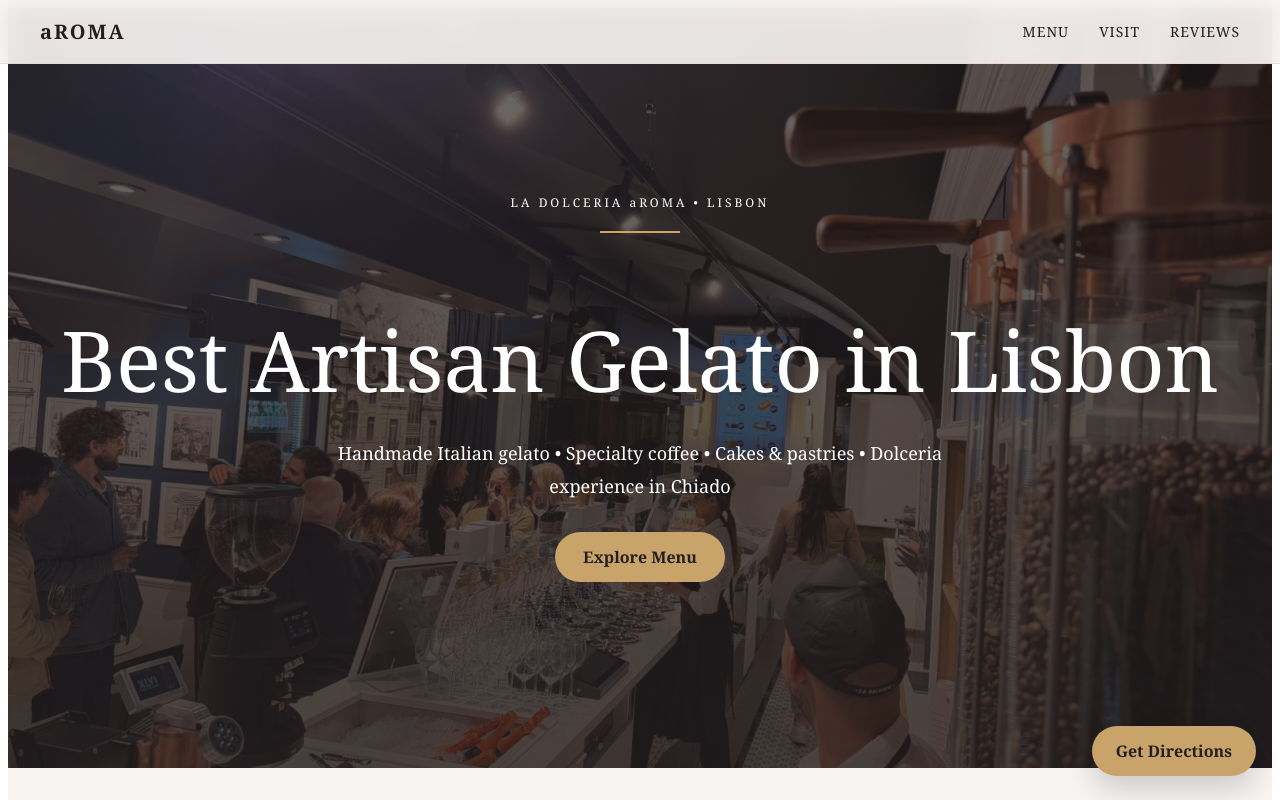
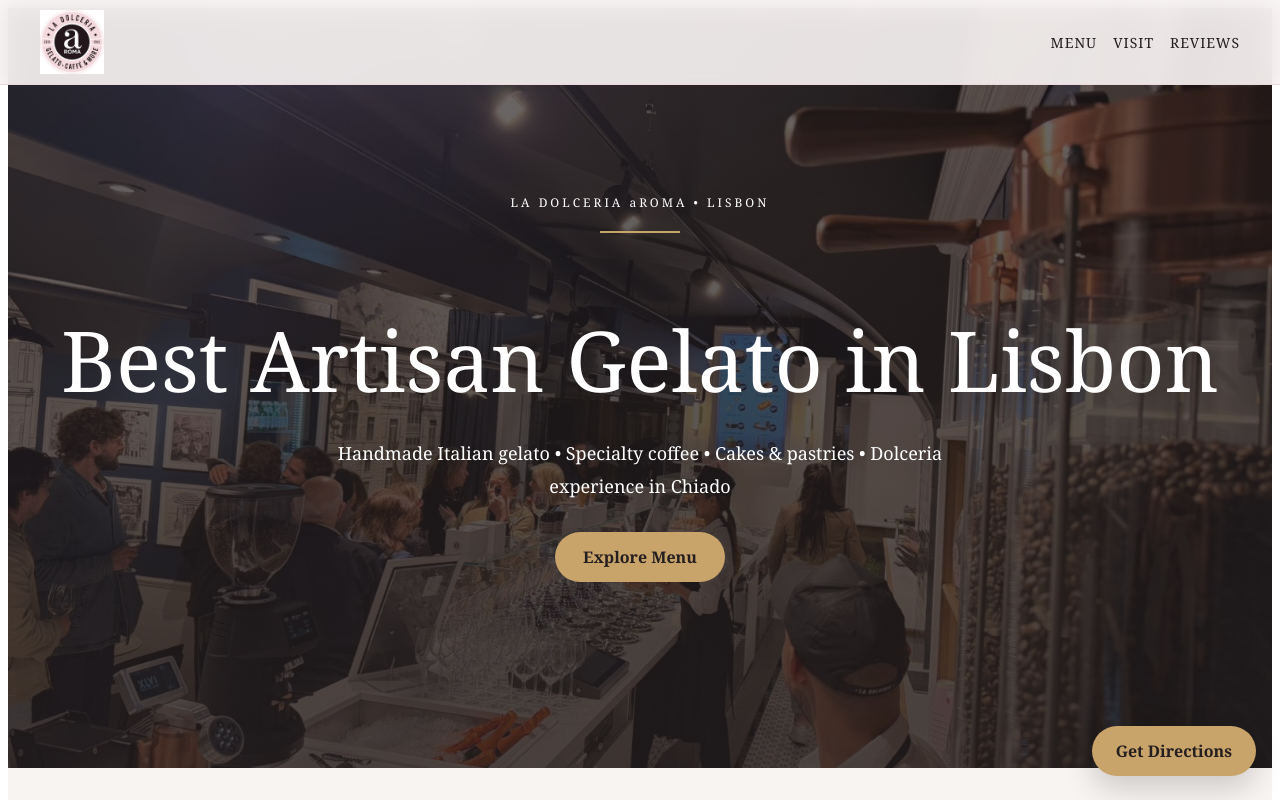
Before and after one commit to dalanca/aroma-gelato-lisbon, a React (Vite) app: page / in a window 1280 px wide. Shown: the top 800 px of the page. Built offline with nearby package versions, Linux system fonts and the light colour scheme.

Commit message:
Add official La Dolceria logo and improve navigation spacing

```diff
--- a/src/App.tsx
+++ b/src/App.tsx
@@ -97,26 +97,31 @@
     style={{
       maxWidth: 1200,
       margin: "0 auto",
-      padding: "18px 40px",
+      padding: "10px 20px",
       display: "flex",
       justifyContent: "space-between",
       alignItems: "center",
     }}
   >
-    <div
-      style={{
-        fontSize: 20,
-        letterSpacing: 2,
-        fontWeight: 600,
-      }}
-    >
-      aROMA
-    </div>
+
+<a href="/" aria-label="La Dolceria aRoma Lisbon homepage">
+  <img
+    src="/la-dolceria-aroma-logo.png"
+    alt="La Dolceria aRoma Lisbon"
+    style={{
+      width: "64px",
+      height: "64px",
+      objectFit: "contain",
+      display: "block",
+    }}
+  />
+</a>
+
 
     <div
       style={{
         display: "flex",
-        gap: 30,
+        gap: 16,
         fontSize: 14,
         letterSpacing: 1,
       }}
```
